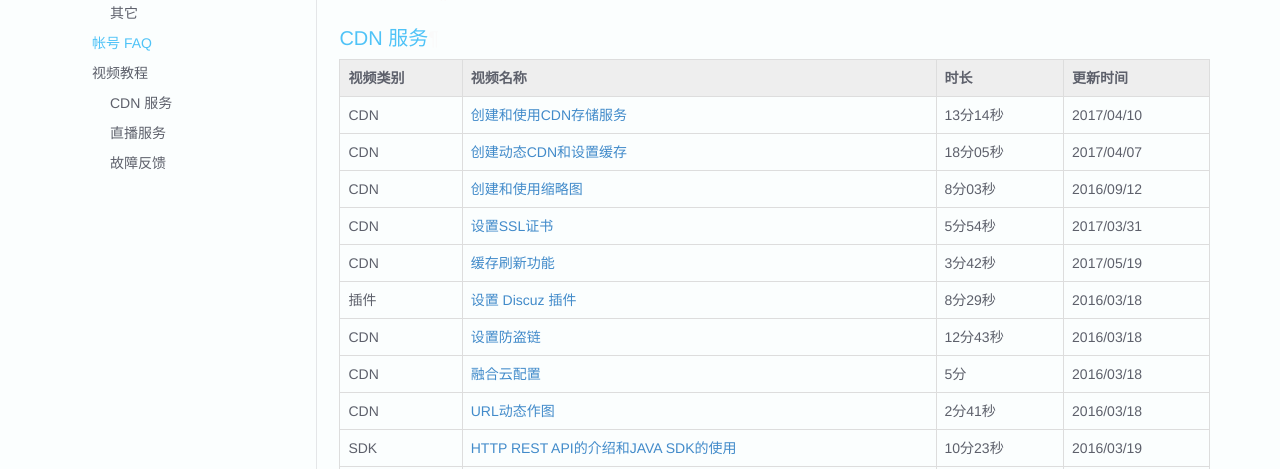
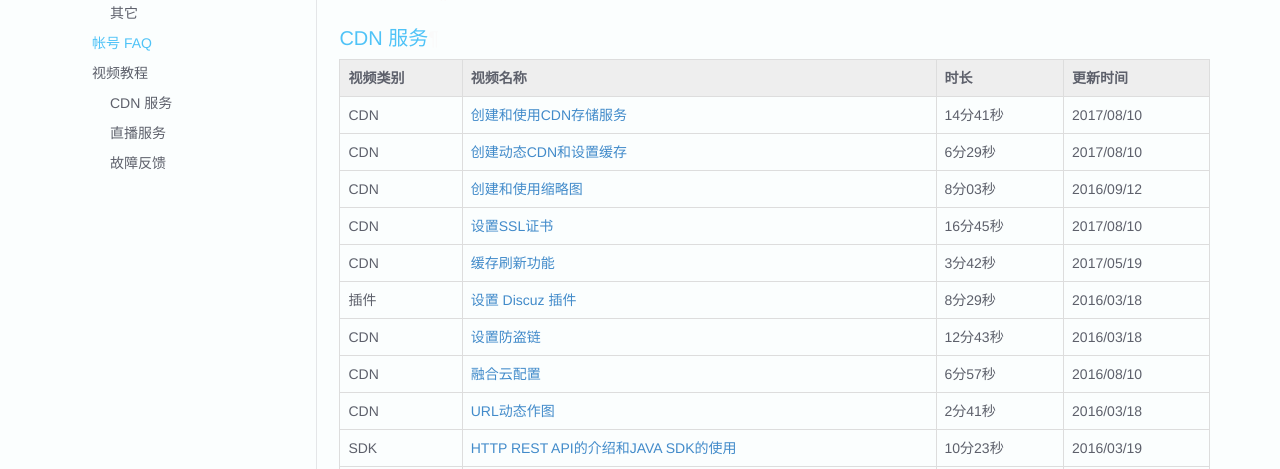
Before and after one commit to upyun/docs, an MkDocs documentation site: the page built from sources/faq/index.md, in a window 1280 px wide and 1400 px high, scrolled down 8620 px. Shown: the part 153-622 px from the top of the window. Built offline with MkDocs 1.6.1, drawn with Linux system fonts in a browser that asks for light colours; old or Windows-style settings are respelled for this version of MkDocs; some of the changed text lies outside the part shown.

Commit message:
更新视频

```diff
--- a/sources/faq/index.md
+++ b/sources/faq/index.md
@@ -479,14 +479,14 @@ curl -T /local_img.jpg http://v0.api.upyun.com/bucket/img.jpg -u operator:operat
 
 | 视频类别 | 视频名称                                     | 时长     | 更新时间 |
 | ---- | ---------------------------------------- | ------ |------ |
-| CDN  | [创建和使用CDN存储服务](https://techs.b0.upaiyun.com/videos/cdnpage/create_cdn_and_use_storage_services.html) | 13分14秒  | 2017/04/10|
-| CDN  | [创建动态CDN和设置缓存](https://techs.b0.upaiyun.com/videos/cdnpage/create_dynamic_cdn_and_cache_setting.html) | 18分05秒 | 2017/04/07|
+| CDN  | [创建和使用CDN存储服务](https://techs.b0.upaiyun.com/videos/cdnpage/create_cdn_and_use_storage_services.html) | 14分41秒  | 2017/08/10|
+| CDN  | [创建动态CDN和设置缓存](https://techs.b0.upaiyun.com/videos/cdnpage/create_dynamic_cdn_and_cache_setting.html) | 6分29秒 | 2017/08/10|
 | CDN  | [创建和使用缩略图](https://techs.b0.upaiyun.com/videos/cdnpage/Picture_processing.html) | 8分03秒  | 2016/09/12|
-| CDN  | [设置SSL证书](https://techs.b0.upaiyun.com/videos/cdnpage/ssl_setting.html) | 5分54秒  | 2017/03/31|
+| CDN  | [设置SSL证书](https://techs.b0.upaiyun.com/videos/cdnpage/ssl_setting.html) | 16分45秒  | 2017/08/10|
 | CDN  | [缓存刷新功能](https://techs.b0.upaiyun.com/videos/cdnpage/chache_Refresh.html) | 3分42秒  | 2017/05/19|
 | 插件   | [设置 Discuz 插件](https://techs.b0.upaiyun.com/videos/cdnpage/Discuz.html) | 8分29秒  |2016/03/18|
 | CDN  | [设置防盗链](https://techs.b0.upaiyun.com/videos/cdnpage/Denyurl.html) | 12分43秒 | 2016/03/18|
-| CDN  | [融合云配置](https://techs.b0.upaiyun.com/videos/cdnpage/upyun_oss.html) | 5分     |2016/03/18|
+| CDN  | [融合云配置](https://techs.b0.upaiyun.com/videos/cdnpage/upyun_oss.html) | 6分57秒     |2016/08/10|
 | CDN  | [URL动态作图](https://techs.b0.upaiyun.com/videos/cdnpage/Dynamic_mapping.html) | 2分41秒  | 2016/03/18|
 | SDK  | [HTTP REST API的介绍和JAVA SDK的使用](https://techs.b0.upaiyun.com/videos/cdnpage/http_rest_api_and_javasdk.html) | 10分23秒 |2016/03/19|
 | SDK  | [CURL 操作 HTTP](https://techs.b0.upaiyun.com/videos/cdnpage/curl_http_rest_api.html) | 7分15秒  |2016/03/19 |
@@ -515,6 +515,8 @@ curl -T /local_img.jpg http://v0.api.upyun.com/bucket/img.jpg -u operator:operat
 | CDN   | [ rewrite 规则详解 ](https://techs.b0.upaiyun.com/videos/cdnpage/rewrite_h.html) | 38分37秒  | 2017/05/11|
 | 插件   | [wordpress 插件使用](https://techs.b0.upaiyun.com/videos/cdnpage/wp.html) | 1分54秒  | 2017/05/22|
 |CDN|[图片鉴黄](https://techs.b0.upaiyun.com/videos/cdnpage/nrsh.html)|5分|2017/05/19 |
+|CDN|[API使用](https://techs.b0.upaiyun.com/videos/cdnpage/upyunapi.html)|15分22秒|2017/08/14 |
+
 
 
 ### 直播服务
```
